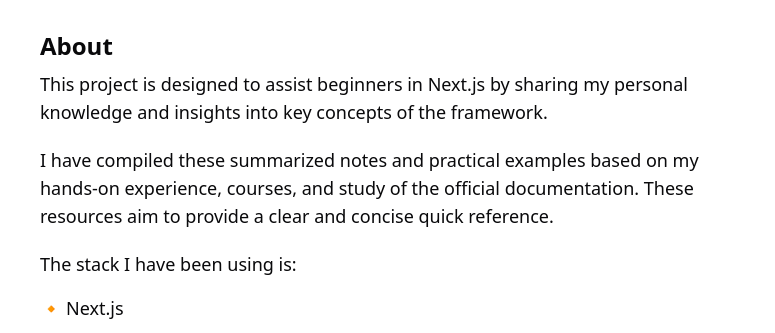
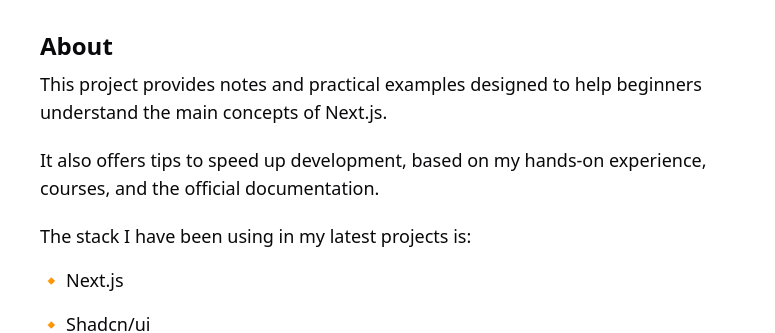
Before and after one commit to ggabrao/nextjs-handbook, a Next.js app: page / in a window 1280 px wide. Shown: the part 194-527 px from the top of the page, without its empty margins (248-1023 px from the left). Built offline with nearby package versions, Linux system fonts and the light colour scheme.

Commit message:
Improve text

```diff
--- a/app/page.tsx
+++ b/app/page.tsx
@@ -8,9 +8,9 @@ export default function AboutPage() {
       <div className="flex flex-col pt-4 lg:pt-12">
         <AnimatedContainer>
           <h2 className="text-lg text-center font-semibold mb-2 sm:text-left lg:text-2xl">About</h2>
-          <p className="mb-4 lg:mb-5">This project is designed to assist beginners in Next.js by sharing my personal knowledge and insights into key concepts of the framework.</p>
-          <p className="mb-4 lg:mb-5">I have compiled these summarized notes and practical examples based on my hands-on experience, courses, and study of the official documentation. These resources aim to provide a clear and concise quick reference.</p>
-          <p className="mb-3 lg:mb-4">The stack I have been using is:</p>
+          <p className="mb-4 lg:mb-5">This project provides notes and practical examples designed to help beginners understand the main concepts of Next.js.</p>
+          <p className="mb-4 lg:mb-5">It also offers tips to speed up development, based on my hands-on experience, courses, and the official documentation.</p>
+          <p className="mb-3 lg:mb-4">The stack I have been using in my latest projects is:</p>
           <StackList />
           <div className="flex gap-1.5 items-center mt-5 lg:mt-8">
             <Info size={20} className="text-primary lg:hidden" />
```
